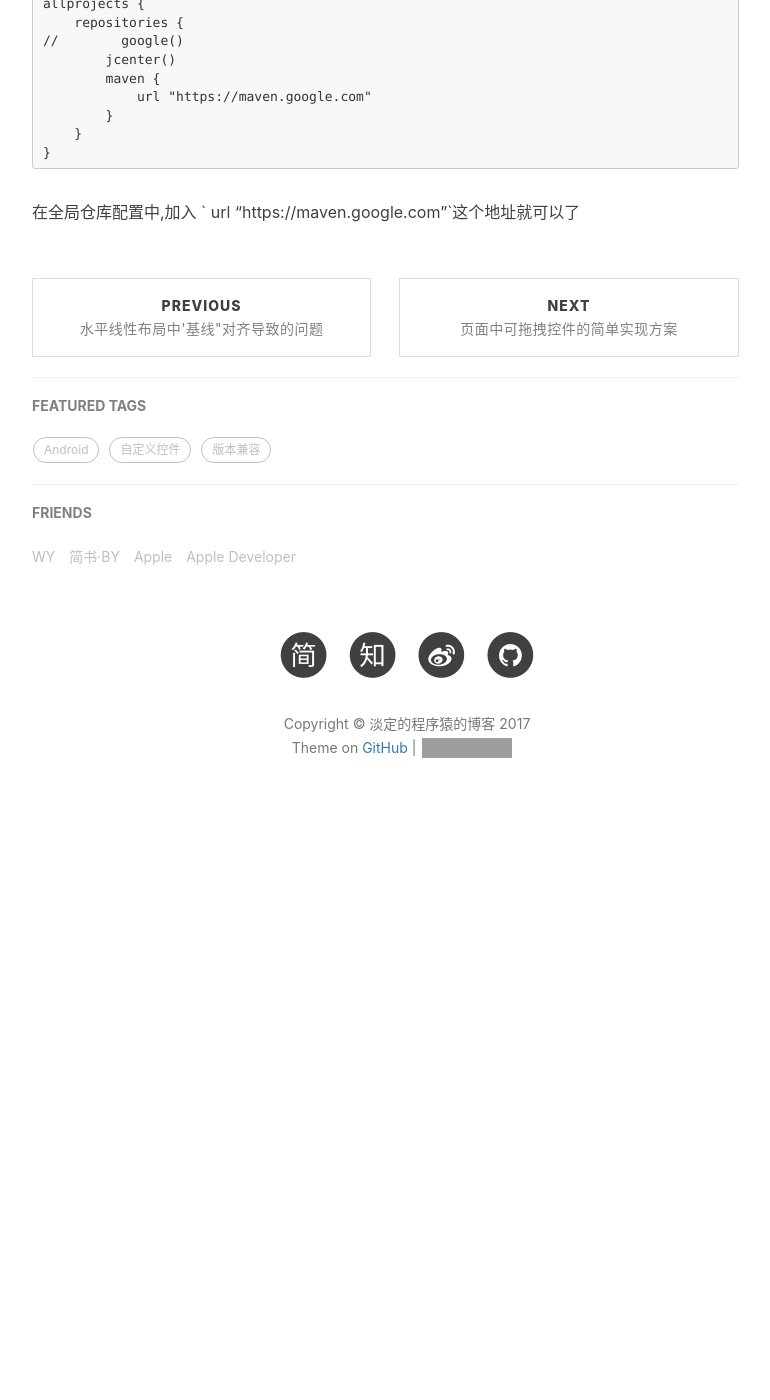
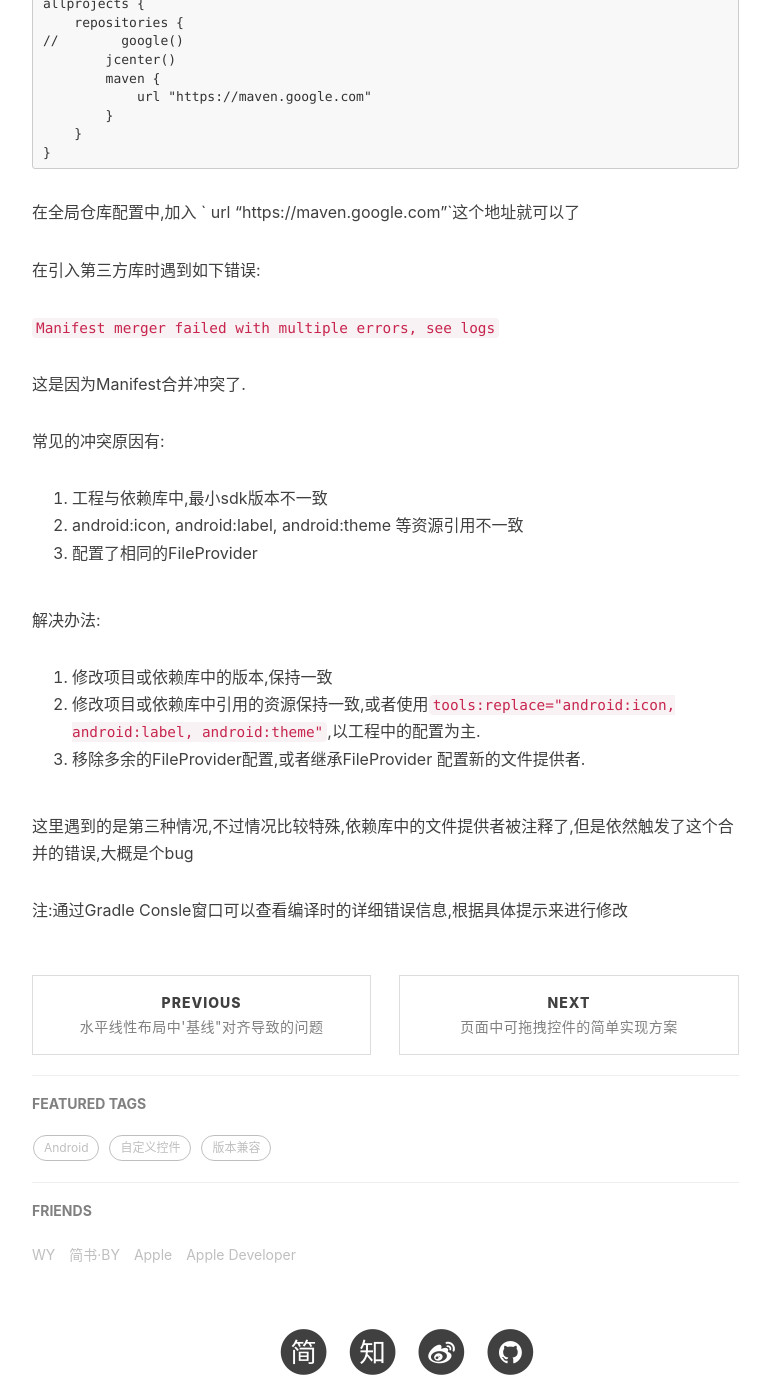
Before and after one commit to 976112643/976112643.github.io, a Jekyll site: the page built from _posts/2017-11-1-the-post-7178.md, in a window 1280 px wide and 1400 px high, scrolled down 747 px. Shown: the whole window, without its empty margins (233-1003 px from the left). Built offline with Jekyll 4.4.1, drawn with Linux system fonts in a browser that asks for light colours; nearby versions of some CDN libraries; comment, search, counter and statistics services are not loaded; before the commit the page ends 1599 px from its top, so only the background shows below that; grey boxes are pictures that could not be loaded.

Commit message:
update from Jekyller

````diff
--- a/_posts/2017-11-1-the-post-7178.md
+++ b/_posts/2017-11-1-the-post-7178.md
@@ -39,3 +40,24 @@ allprojects {
 ```
 
 在全局仓库配置中,加入 ` url "https://maven.google.com"`这个地址就可以了
+
+
+在引入第三方库时遇到如下错误:
+
+`Manifest merger failed with multiple errors, see logs `
+
+这是因为Manifest合并冲突了.
+
+常见的冲突原因有:
+1. 工程与依赖库中,最小sdk版本不一致
+2. android:icon, android:label, android:theme 等资源引用不一致
+3. 配置了相同的FileProvider
+
+解决办法:
+1. 修改项目或依赖库中的版本,保持一致
+2. 修改项目或依赖库中引用的资源保持一致,或者使用`tools:replace="android:icon, android:label, android:theme"`,以工程中的配置为主.
+3. 移除多余的FileProvider配置,或者继承FileProvider 配置新的文件提供者.
+
+这里遇到的是第三种情况,不过情况比较特殊,依赖库中的文件提供者被注释了,但是依然触发了这个合并的错误,大概是个bug
+
+注:通过Gradle Consle窗口可以查看编译时的详细错误信息,根据具体提示来进行修改
````
Also changed, not shown: other parts of _posts/2017-11-1-the-post-7178.md (+2 -1 lines).
